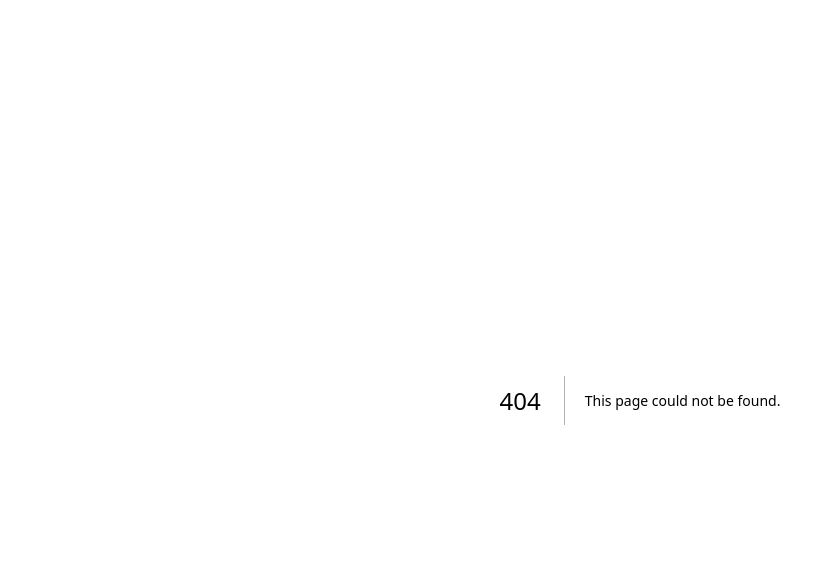
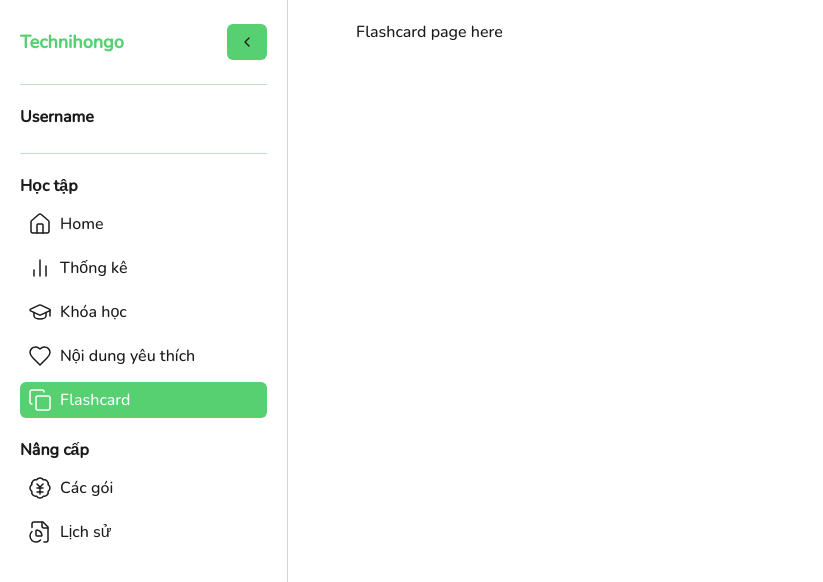
Before and after one commit to Kiamng/technihongo, a Next.js app: page /flashcard in a window 1280 px wide. Before the commit this address had no page. Shown: the top 582 px of the page, without its empty margins (0-823 px from the left). Built offline with nearby package versions, Linux system fonts and the light colour scheme.

Commit message:
fix sidebar and platform layout

```diff
--- /dev/null
+++ b/src/app/(platform)/flashcard/page.tsx
@@ -0,0 +1,5 @@
+import FlashcardModule from "@/components/module/Flashcard";
+
+export default function FlashcardPage() {
+  return <FlashcardModule />;
+}
--- a/src/app/(platform)/layout.tsx
+++ b/src/app/(platform)/layout.tsx
@@ -1,3 +1,4 @@
+import { ThemeProvider } from "@/components/core/common/providers/theme-provider";
 import Navigation from "@/components/core/common/sidebar/navigation";
 
 export default function RootLayout({
@@ -7,6 +8,7 @@ export default function RootLayout({
 }>) {
   return (
     <section>
+      <ThemeProvider attribute="class" defaultTheme="system" enableSystem>
         <div className="flex flex-row h-screen gap-4">
           <Navigation />
           <div className="flex-1 overflow-x-auto">
@@ -17,6 +19,7 @@ export default function RootLayout({
             </div>
           </div>
         </div>
+      </ThemeProvider>
     </section>
   );
 }
--- a/src/components/core/common/sidebar/navigation-items.tsx
+++ b/src/components/core/common/sidebar/navigation-items.tsx
@@ -18,13 +18,13 @@ export const SideNavItem: React.FC<{
       {isSidebarExpanded ? (
         <Link
           href={path}
-          className={`h-full relative flex items-center whitespace-nowrap rounded-md font-semibold text-base ${
+          className={`h-full relative flex items-center whitespace-nowrap rounded-md  ${
             active
               ? " font-semibold text-base bg-[#56D071] text-white"
               : "hover:text-[#56D071] "
           }`}
         >
-          <div className="relative font-medium text-base py-1.5 px-2 flex flex-row items-center space-x-2 rounded-md duration-100">
+          <div className="relative font-normal text-base py-1.5 px-2 flex flex-row items-center space-x-2 rounded-md duration-100">
             {icon}
             <span>{label}</span>
           </div>
--- a/src/components/core/common/sidebar/navigation.tsx
+++ b/src/components/core/common/sidebar/navigation.tsx
@@ -39,7 +39,7 @@ const Navigation = () => {
     <div className="pr-4">
       <div
         className={cn(
-          isSidebarExpanded ? "w-[288px]" : "w-[68px]",
+          isSidebarExpanded ? "w-[288px]" : "w-[80px]",
           "border-r transition-all duration-300 ease-in-out transform hidden sm:flex h-full"
         )}
       >
@@ -57,16 +57,19 @@ const Navigation = () => {
             </Button>
           </div>
           <div className="relative  pb-6 flex flex-row items-center justify-between duration-100 border-b-[1px]">
-            <div className="font-semibold text-base">
+            <div className="font-semibold text-base ">
               {isSidebarExpanded ? "Username " : ""}
             </div>
           </div>
           {/* Navigation Links */}
-          <div className="relative ">
-            <div className="flex flex-col space-y-1">
-              {navItems.map((item, idx) => {
-                if (item.position === "top") {
-                  return (
+
+          {navItems.map((section, index) => (
+            <div key={index} className="relative ">
+              <div className="flex flex-col space-y-2">
+                <div className="font-semibold text-base duration-100 relative">
+                  {isSidebarExpanded ? section.sectionName : ""}
+                </div>
+                {section.sectionList.map((item, idx) => (
                   <Fragment key={idx}>
                     <div className="space-y-1">
                       <SideNavItem
@@ -78,11 +81,10 @@ const Navigation = () => {
                       />
                     </div>
                   </Fragment>
-                  );
-                }
-              })}
+                ))}
               </div>
             </div>
+          ))}
         </aside>
       </div>
     </div>
--- /dev/null
+++ b/src/components/module/Flashcard/index.tsx
@@ -0,0 +1,3 @@
+export default function FlashcardModule() {
+  return <div>Flashcard page here</div>;
+}
--- a/src/config.tsx
+++ b/src/config.tsx
@@ -1,113 +1,74 @@
-import { Bell, Briefcase, Home, Settings, User } from "lucide-react";
+import {
+  BadgeJapaneseYen,
+  ChartNoAxesColumn,
+  Copy,
+  FileChartPie,
+  GraduationCap,
+  Heart,
+  Home,
+} from "lucide-react";
 import { usePathname } from "next/navigation";
 
 export const NavItems = () => {
   const pathname = usePathname();
-
+  const iconSize: number = 24;
+  const iconStroke: number = 1.5;
   function isNavItemActive(pathname: string, nav: string) {
     return pathname.includes(nav);
   }
 
   return [
     {
+      sectionName: "Học tập",
+      sectionList: [
+        {
           name: "Home",
-      href: "/",
-      icon: <Home size={20} />,
+          href: "/home",
+          icon: <Home strokeWidth={iconStroke} size={iconSize} />,
           active: isNavItemActive(pathname, "/home"),
-      position: "top",
         },
         {
-      name: "Profile",
-      href: "/profile",
-      icon: <User size={20} />,
-      active: isNavItemActive(pathname, "/profile"),
-      position: "top",
+          name: "Thống kê",
+          href: "/learning-statistic",
+          icon: <ChartNoAxesColumn strokeWidth={iconStroke} size={iconSize} />,
+          active: isNavItemActive(pathname, "/learning-statistic"),
         },
         {
-      name: "Notifications",
-      href: "/notifications",
-      icon: <Bell size={20} />,
-      active: isNavItemActive(pathname, "/notifications"),
-      position: "top",
+          name: "Khóa học",
+          href: "/course",
+          icon: <GraduationCap strokeWidth={iconStroke} size={iconSize} />,
+          active: isNavItemActive(pathname, "/course"),
         },
         {
-      name: "Projects",
-      href: "/projects",
-      icon: <Briefcase size={20} />,
-      active: isNavItemActive(pathname, "/projects"),
-      position: "top",
+          name: "Nội dung yêu thích",
+          href: "/saved-content",
+          icon: <Heart strokeWidth={iconStroke} size={iconSize} />,
+          active: isNavItemActive(pathname, "/saved-content"),
         },
         {
-      name: "Settings",
-      href: "/settings",
-      icon: <Settings size={20} />,
-      active: isNavItemActive(pathname, "/settings"),
-      position: "bottom",
+          name: "Flashcard",
+          href: "/flashcard",
+          icon: <Copy strokeWidth={iconStroke} size={iconSize} />,
+          active: isNavItemActive(pathname, "/flashcard"),
         },
-    // {
-    //   sectionName: "Học tập",
-    //   sectionList: [
-    //     {
-    //       name: "Khóa học",
-    //       href: "/",
-    //       icon: (
-    //         <GraduationCap
-    //           size={28}
-    //           className="stroke-inherit stroke-[0.75] min-w-8 w-8"
-    //         />
-    //       ),
-    //       active: pathname === "/",
-    //     },
-    //     {
-    //       name: "Bài giảng yêu thích",
-    //       href: "/",
-    //       icon: (
-    //         <Heart
-    //           size={28}
-    //           className="stroke-inherit stroke-[0.75] min-w-8 w-8"
-    //         />
-    //       ),
-    //       active: pathname === "/",
-    //     },
-    //     {
-    //       name: "Flashcard",
-    //       href: "/",
-    //       icon: (
-    //         <Copy
-    //           size={28}
-    //           className="stroke-inherit stroke-[0.75] min-w-8 w-8"
-    //         />
-    //       ),
-    //       active: pathname === "/",
-    //     },
-    //   ],
-    // },
-    // {
-    //   sectionName: "Nâng cấp tài khoản",
-    //   sectionList: [
-    //     {
-    //       name: "Các gói",
-    //       href: "/",
-    //       icon: (
-    //         <BadgeJapaneseYen
-    //           size={28}
-    //           className="stroke-inherit stroke-[0.75] min-w-8 w-8"
-    //         />
-    //       ),
-    //       active: pathname === "/",
-    //     },
-    //     {
-    //       name: "Lịch sử giao dịch",
-    //       href: "/",
-    //       icon: (
-    //         <FileChartPie
-    //           size={28}
-    //           className="stroke-inherit stroke-[0.75] min-w-8 w-8"
-    //         />
-    //       ),
-    //       active: pathname === "/",
-    //     },
-    //   ],
-    // },
+      ],
+    },
+    {
+      sectionName: "Nâng cấp",
+      sectionList: [
+        {
+          name: "Các gói",
+          href: "/abc",
+          icon: <BadgeJapaneseYen strokeWidth={iconStroke} size={iconSize} />,
+          active: isNavItemActive(pathname, "/abc"),
+        },
+        {
+          name: "Lịch sử",
+          href: "/abc",
+          icon: <FileChartPie strokeWidth={iconStroke} size={iconSize} />,
+          active: isNavItemActive(pathname, "/abc"),
+        },
+      ],
+    },
   ];
 };
```
Lines whose indentation alone changed are shown as unchanged.
